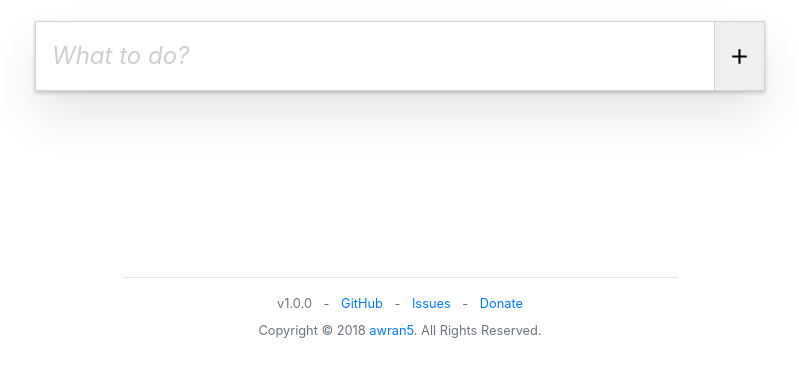
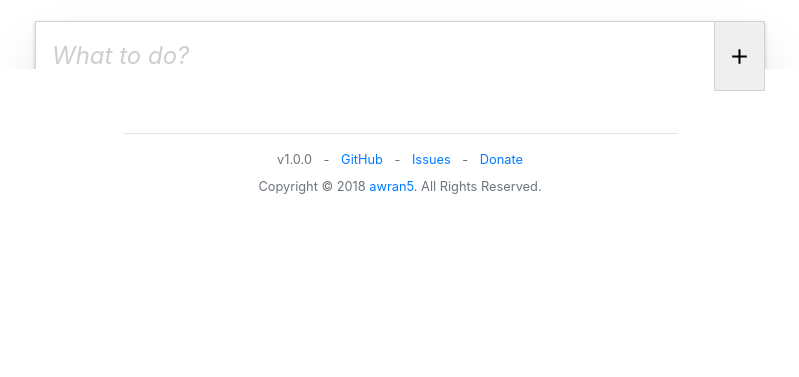
Before and after one commit to awran5/todo-list, a plain HTML site: page index.html in a window 1280 px wide. Shown: the part 181-558 px from the top of the page, without its empty margins (240-1039 px from the left). Drawn offline with Linux system fonts and the light colour scheme.

Commit message:
Update main.css

```diff
--- a/css/main.css
+++ b/css/main.css
@@ -1,3 +1,7 @@
+body {
+     position: relative;
+}
+
 .main-title {
     text-shadow: 1px 2px 5px rgba(0, 0, 0, 0.5);
     color: #9676a2;
@@ -82,3 +86,12 @@ textarea {
     opacity: 1;
     transition: opacity .3s;
 }
+
+.footer {
+    position: absolute;
+    width: 100%;
+    left: 0;
+    right: 0;
+    bottom: 0;
+    background: inherit;
+}
```
